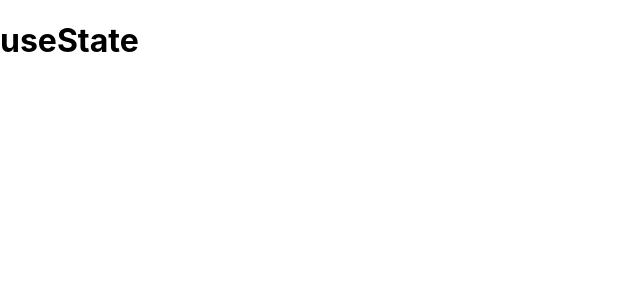
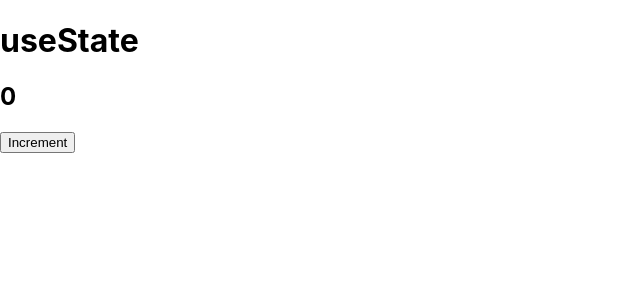
Before and after one commit to renanscmto/hooks, a React (Create React App) app: page / in a window 1280 px wide. Shown: the top 300 px of the page, without its empty margins (0-640 px from the left). Built offline with nearby package versions, Linux system fonts and the light colour scheme.

Commit message:
feat: add hook useState

```diff
--- a/src/components/useState.jsx
+++ b/src/components/useState.jsx
@@ -1,7 +1,18 @@
+import { useState } from "react"
+
 export default function UseState() {
+    const [count, setCount] = useState(0)
+
+    const IncrementCount = () => {
+        // A forma recomendada de atualizar o estado é usando uma função que recebe o estado anterior e retorna o novo estado.
+        setCount((prevState) => prevState + 1);
+    }
+
     return (
         <div>
             <h1>useState</h1>
+            <h2>0</h2>
+            <button onClick={IncrementCount}>Increment</button>
         </div>
     )
 }
```
Also changed, not shown: 1 other file (tests, documents, lock files or other folders).
